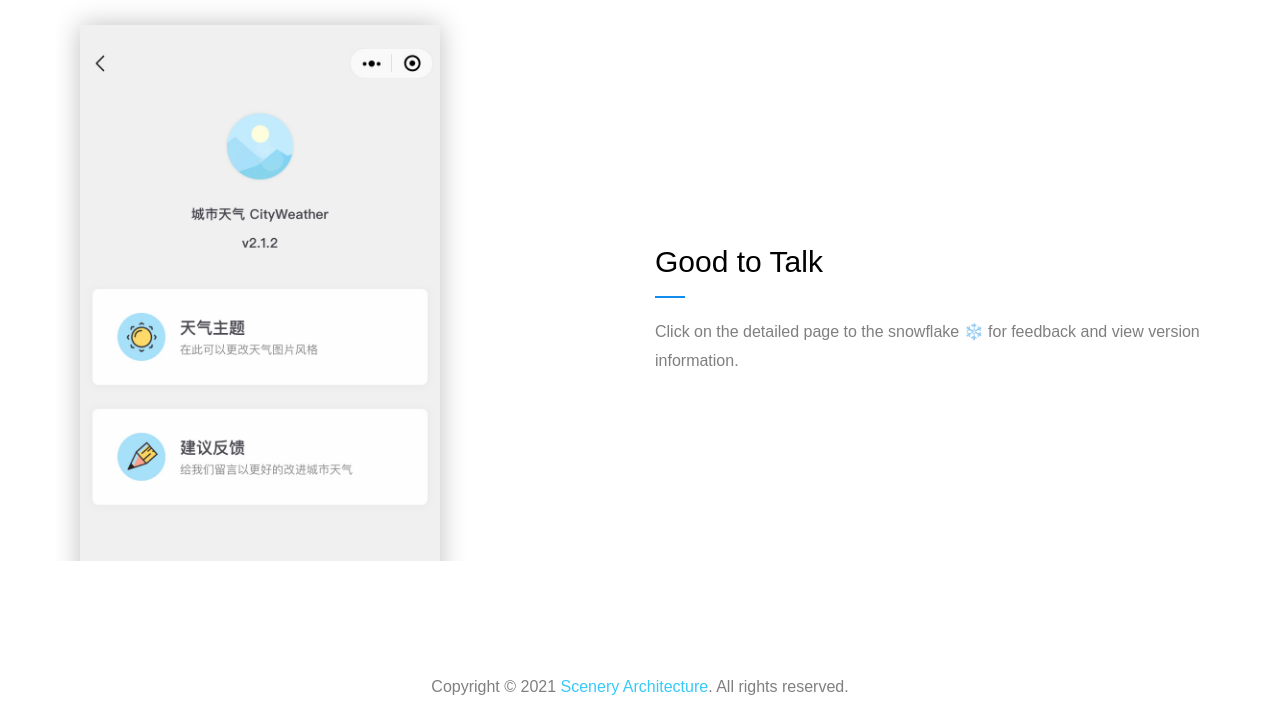
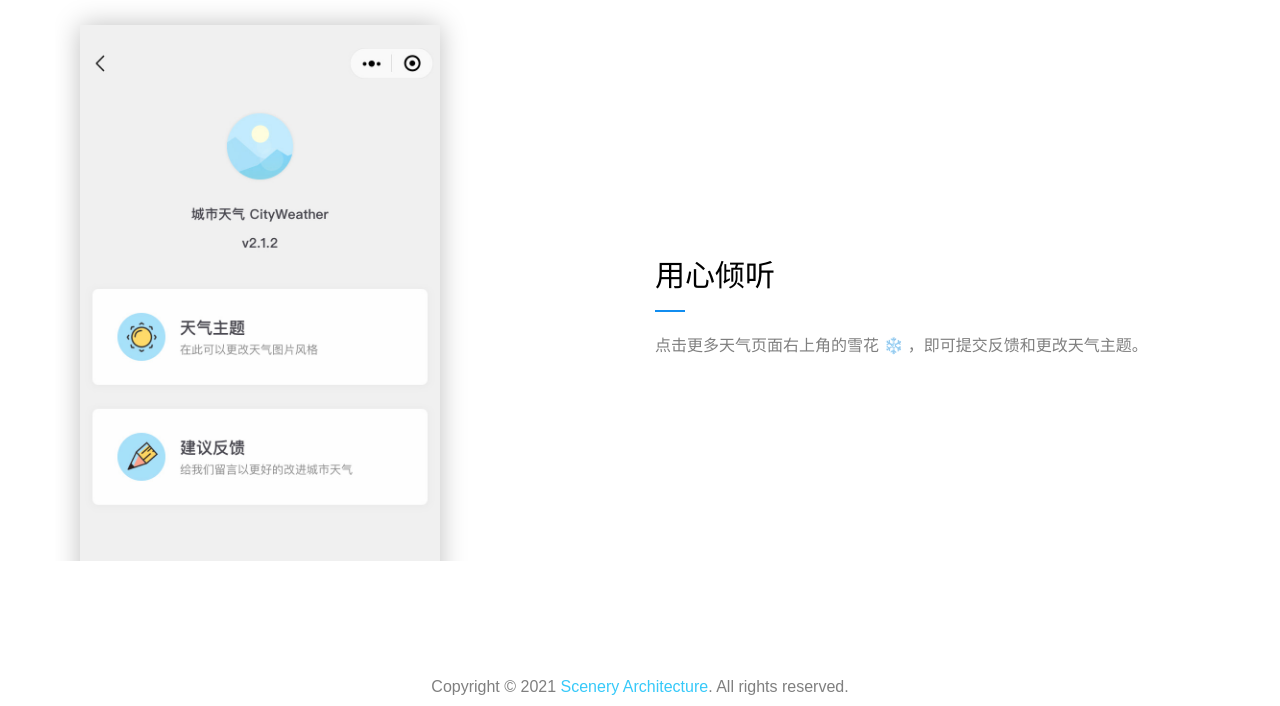
Before and after one commit to pudding0503/get-cityweather, a plain HTML site: page index.html in a window 1280 px wide. Shown: the part 3799-4505 px from the top of the page. Drawn offline with Linux system fonts and the light colour scheme; files whose address does not match are found by name.

Commit message:
Update index.html

```diff
--- a/index.html
+++ b/index.html
@@ -162,9 +162,8 @@
 				<div class="col-md-6 col-md-push-6">
 					<div class="fh5co-copy">
 						<div class="fh5co-copy-inner">
-							<h2 id="lang12">Good to Talk</h2>
-							<p id="lang13">Click on the detailed page to the snowflake ❄️ for feedback and view version information.
-							</p>
+							<h2 id="lang12">用心倾听</h2>
+							<p id="lang13">点击更多天气页面右上角的雪花 ❄️ ，即可提交反馈和更改天气主题。</p>
 						</div>
 					</div>
 				</div>
@@ -241,7 +240,7 @@
 		let lang10 = ["分享卡片", "Share Card"];
 		let lang11 = ["你可以很轻松的分享当前城市天气和一周天气，分享卡片图片会包含城市信息和天气信息，即使朋友不打开小程序也能够看到。", "You can share weather information. These shared card images contain detailed weather data."];
 		let lang12 = ["用心倾听", "Good to Talk"];
-		let lang13 = ["分享卡片", "Click on the detailed page to the snowflake ❄️ for feedback and view version information."];
+		let lang13 = ["点击更多天气页面右上角的雪花 ❄️ ，即可提交反馈和更改天气主题。", "Click on the detailed page to the snowflake ❄️ for feedback and view version information."];
 	</script>
 
 	<script type="text/javascript" src="js/sweetalert.min.js"></script>
```
